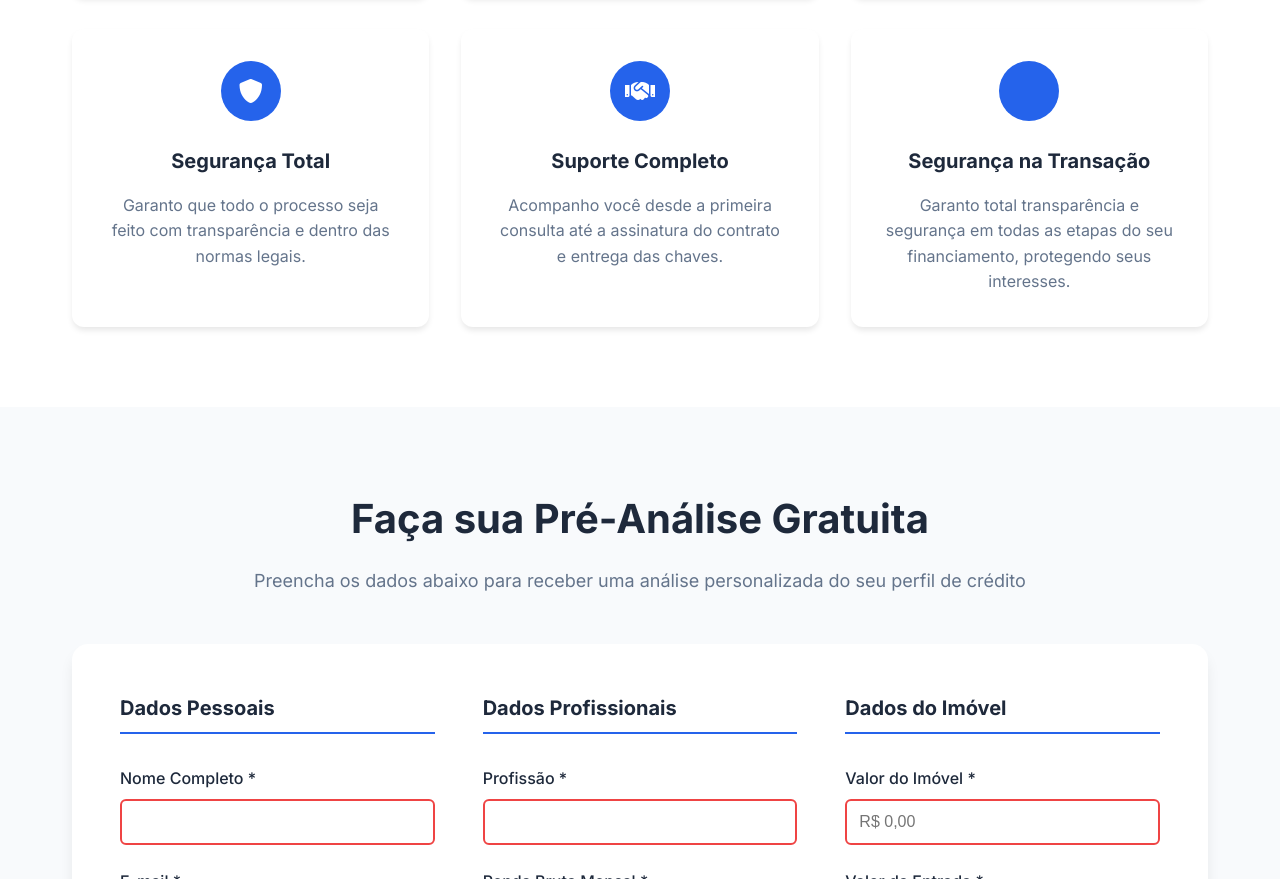
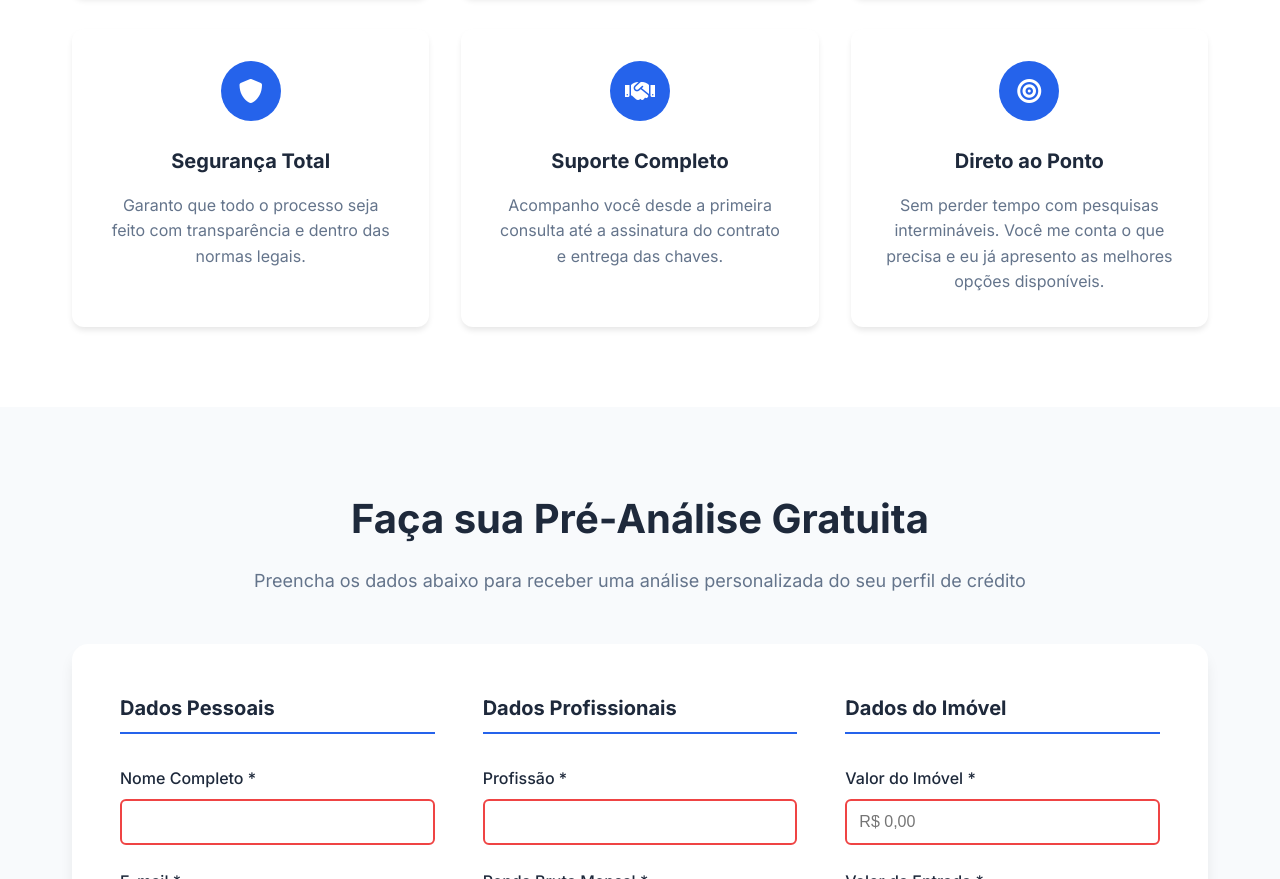
Before and after one commit to AdalbertoBI/PauloFacilitador, a website: page index.html in a window 1280 px wide. Shown: the part 1669-2548 px from the top of the page. Drawn offline with Linux system fonts and the light colour scheme.

Commit message:
feat: Alterar benefício para 'Direto ao Ponto'
- Substituir 'Segurança na Transação' por 'Direto ao Ponto'
- Usar ícone bullseye (alvo) para representar foco e objetividade
- Destacar que cliente não precisa fazer pesquisas por horas
- Enfatizar apresentação rápida das melhores opções disponíveis

```diff
--- a/index.html
+++ b/index.html
@@ -174,10 +174,10 @@
                         </div>
                         <div class="benefit-item">
                             <div class="benefit-icon">
-                                <i class="fas fa-shield-check"></i>
+                                <i class="fas fa-bullseye"></i>
                             </div>
-                            <h4>Segurança na Transação</h4>
-                            <p>Garanto total transparência e segurança em todas as etapas do seu financiamento, protegendo seus interesses.</p>
+                            <h4>Direto ao Ponto</h4>
+                            <p>Sem perder tempo com pesquisas intermináveis. Você me conta o que precisa e eu já apresento as melhores opções disponíveis.</p>
                         </div>
                     </div>
                 </div>
```
